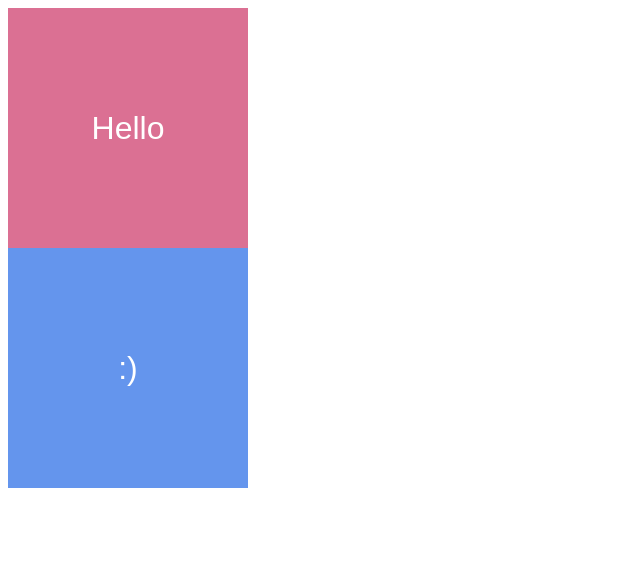
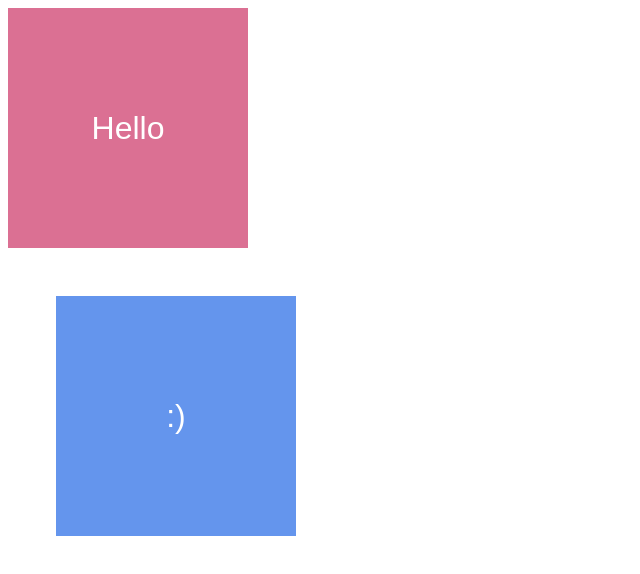
Before and after one commit to sashajn/MergingBranches, a plain HTML site: page index.html in a window 1280 px wide. Shown: the whole page, without its empty margins (0-640 px from the left). Drawn offline with Linux system fonts and the light colour scheme.

Commit message:
added margin to 2nd div

```diff
--- a/style.css
+++ b/style.css
@@ -22,4 +22,5 @@ p{
     justify-content: center;
     flex-direction: column;
     text-align: center;
+    margin: 3em;
 }
```
